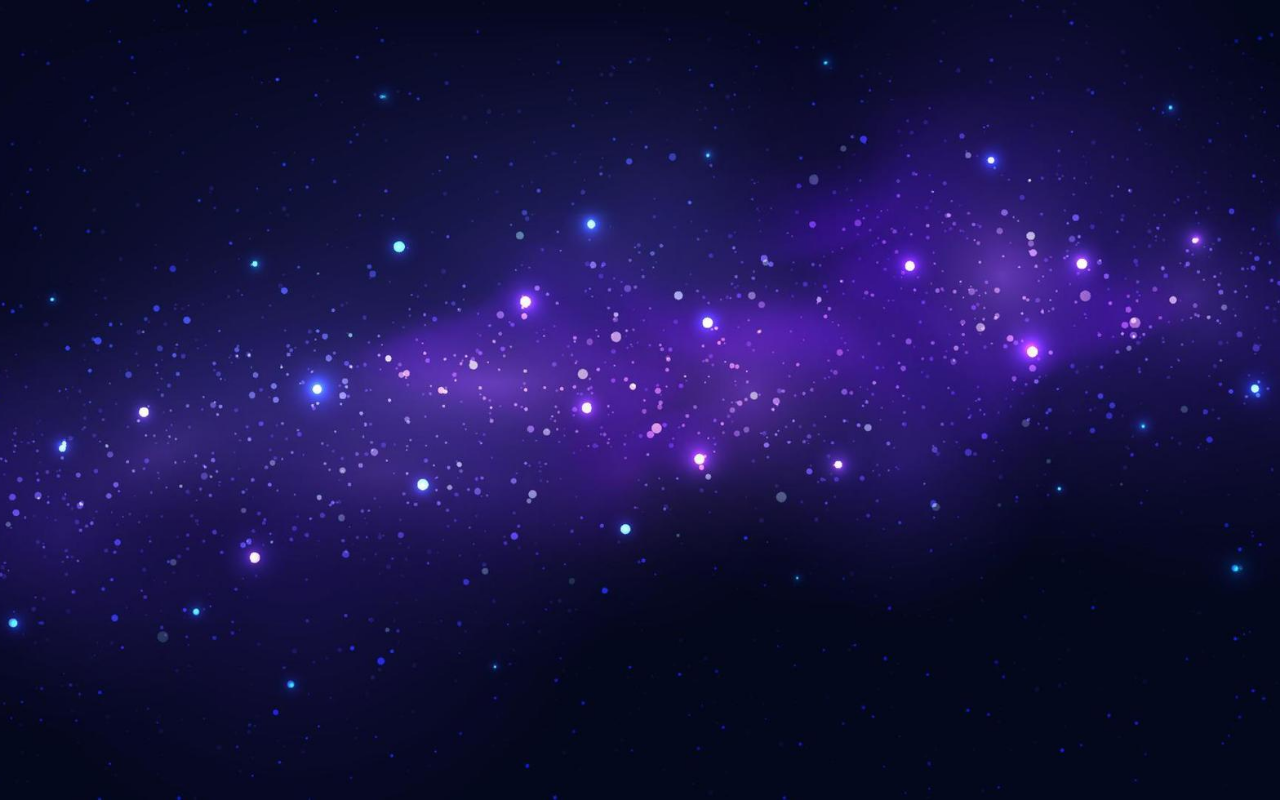
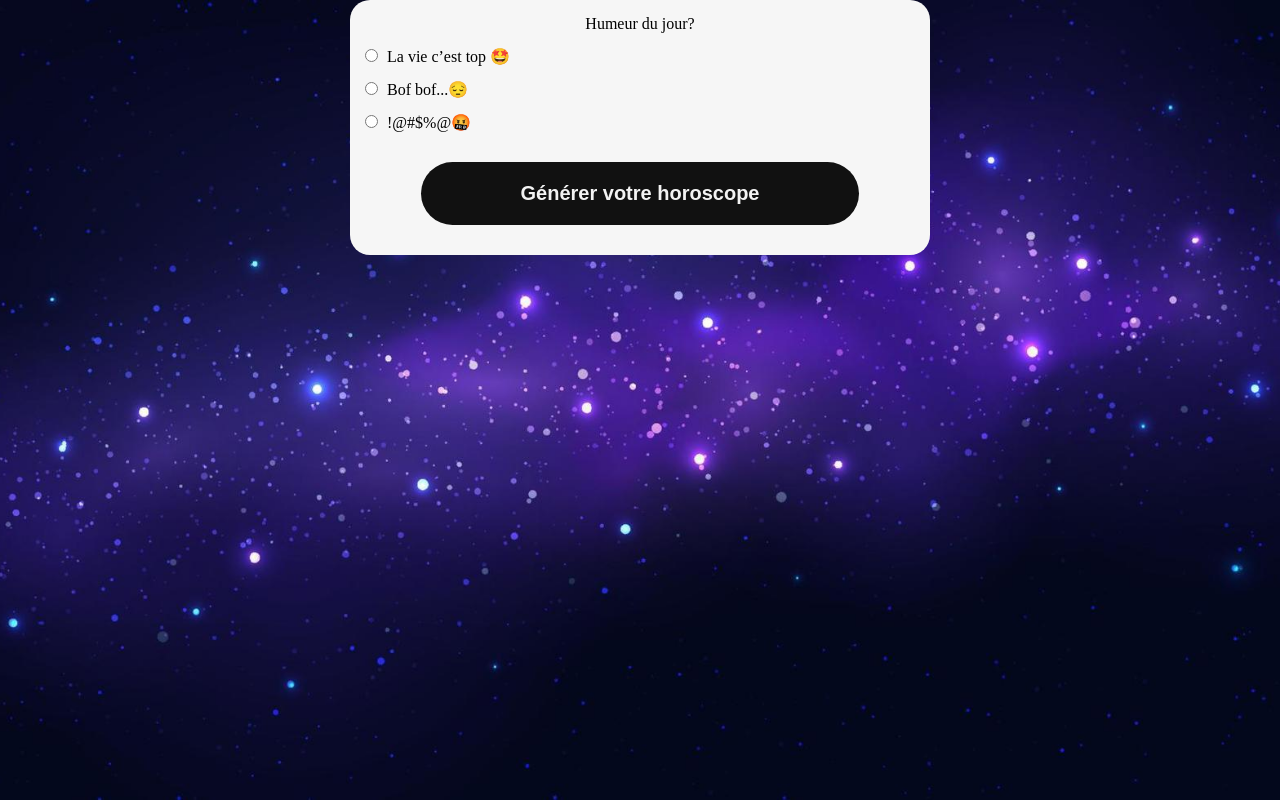
Before and after one commit to emmanuelRitzler/Astromood, a plain HTML site: page index.html in a window 1280 px wide. Drawn offline with Linux system fonts and the light colour scheme; a web font is replaced by a local one.

Commit message:
add mood section

```diff
--- a/index.html
+++ b/index.html
@@ -1,15 +1,50 @@
 <!DOCTYPE html>
 <html lang="en">
-<head>
-    <meta charset="UTF-8">
-    <meta name="viewport" content="width=device-width, initial-scale=1.0">
+  <head>
+    <meta charset="UTF-8" />
+    <meta name="viewport" content="width=device-width, initial-scale=1.0" />
     <title>AstroMood - Ton horoscope en fonction de ton mood</title>
-    <link rel="preconnect" href="https://fonts.googleapis.com">
-<link rel="preconnect" href="https://fonts.gstatic.com" crossorigin>
-<link href="https://fonts.googleapis.com/css2?family=Doppio+One&family=Eagle+Lake&family=Zen+Tokyo+Zoo&display=swap" rel="stylesheet">
-    <link rel="stylesheet" href="style.css">
-</head>
-<body>
+    <link rel="preconnect" href="https://fonts.googleapis.com" />
+    <link rel="preconnect" href="https://fonts.gstatic.com" crossorigin />
+    <link
+      href="https://fonts.googleapis.com/css2?family=Doppio+One&family=Eagle+Lake&family=Zen+Tokyo+Zoo&display=swap"
+      rel="stylesheet"
+    />
+    <link rel="stylesheet" href="style.css" />
+  </head>
+  <body>
+    <form class="form-container">
+      <div class="mood-select">
+        <p>Humeur du jour?</p>
+        <div class="mood-option">
+          <input type="radio" id="good-mood" name="mood" value="good-mood" />
+          <label for="good-mood"
+            >La vie c’est top <span class="mood-option-icon">🤩</span></label
+          >
+        </div>
 
-</body>
+        <div class="mood-option">
+          <input type="radio" id="so-so-mood" name="mood" value="so-so-mood" />
+          <label for="so-so-mood"
+            >Bof bof...<span class="mood-option-icon">😔</span></label
+          >
+        </div>
+
+        <div class="mood-option">
+          <input type="radio" id="bad-mood" name="mood" value="bad-mood" />
+          <label for="bad-mood"
+            >!@#$%@<span class="mood-option-icon">🤬</span></label
+          >
+        </div>
+      </div>
+      <div class="button-container">
+        <div class="button-wrapper">
+          <button class="btn-form-submit" type="submit">
+            Générer votre horoscope
+          </button>
+          <div class="button-bg"></div>
+        </div>
+      </div>
+    </form>
+  </body>
 </html>
--- a/style.css
+++ b/style.css
@@ -11,4 +11,81 @@ body {
   background-repeat: no-repeat;
   background-size: cover;
   background-position: center;
+  font-family: var(--font_primary);
 }
+
+:root {
+  --color_black_button: #111111;
+  --color_font-white: #f3f3f3;
+  --color_form-white: #f6f6f6;
+  --font_primary: 'Doppio One';
+}
+
+button {
+  display: block;
+  cursor: pointer;
+  border: none;
+  border-radius: 40px;
+  padding: 20px 100px 20px 100px;
+  background-color: var(--color_black_button);
+  color: var(--color_font-white);
+  font-size: 20px;
+  font-weight: bold;
+}
+
+.form-container {
+  width: 580px;
+  height: auto;
+  border-radius: 20px;
+  padding: 15px;
+  margin: 0 auto;
+  font-size: 40px;
+  background-color: var(--color_form-white);
+}
+
+.mood-select {
+  margin-bottom: 30px;
+}
+.mood-select p {
+  margin-bottom: 14px;
+  text-align: center;
+}
+
+.mood-option:hover {
+  cursor: pointer;
+  transition: scale 1s cubic-bezier(0.4, 0, 0.2, 1);
+}
+
+input[type='radio'] {
+  margin-right: 5px;
+}
+
+.mood-option-icon {
+  display: inline-block;
+}
+
+.mood-option-icon {
+  animation: pulse 1700ms ease infinite;
+}
+@keyframes pulse {
+  0% {
+    transform: scale(1);
+  }
+  50% {
+    transform: scale(1.3);
+  }
+  100% {
+    transform: scale(1);
+  }
+}
+
+.mood-option:not(:last-child) {
+  margin-bottom: 14px;
+}
+
+.btn-form-submit {
+  display: block;
+  border: 0px;
+  margin: 0 auto;
+  margin-bottom: 15px;
+}
```
Lines whose indentation alone changed are shown as unchanged.
